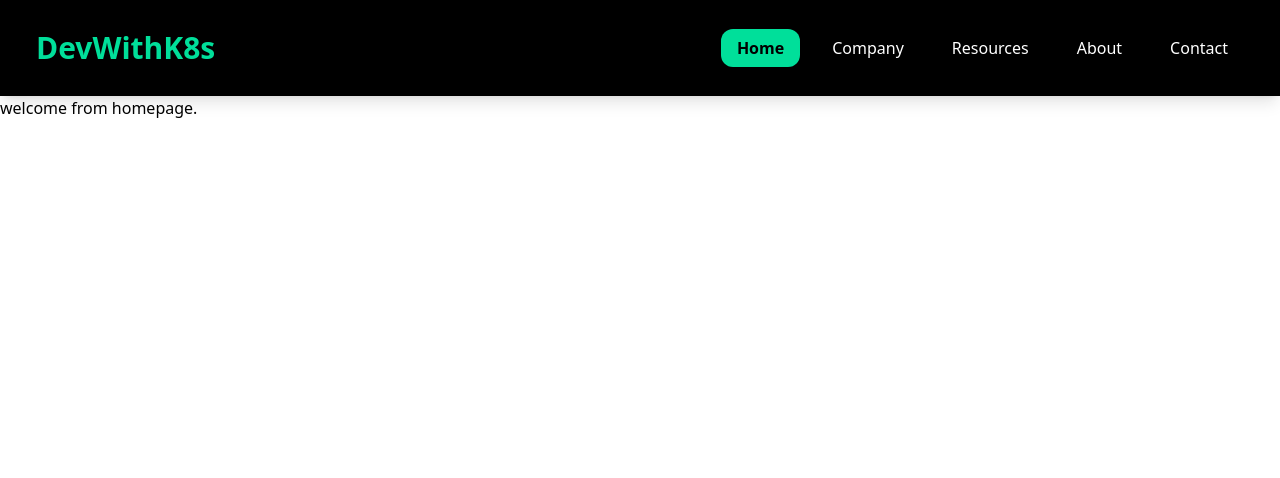
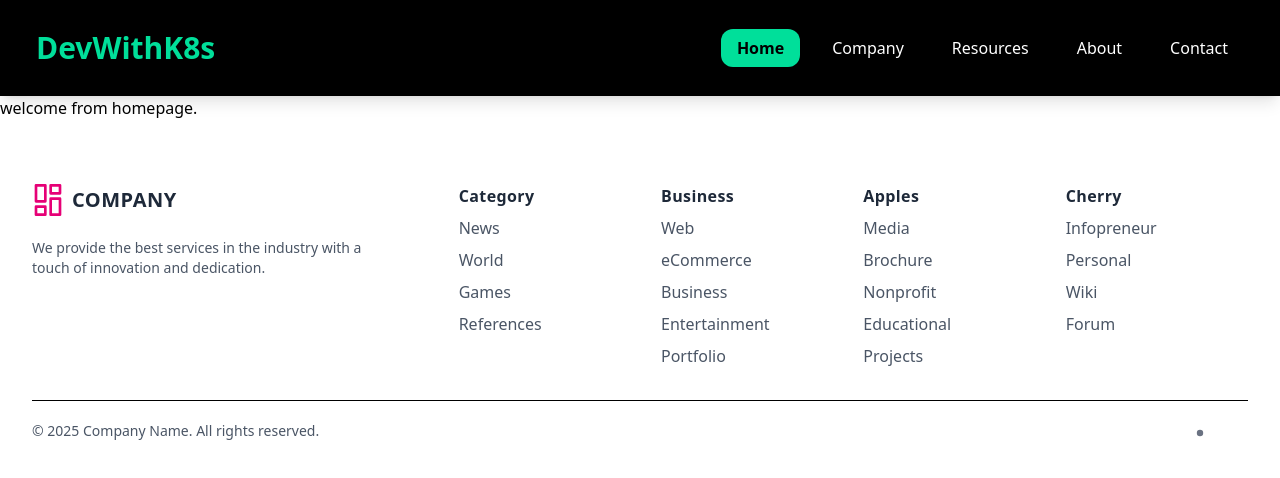
Before and after one commit to SYN606/DevWithK8s, a React (Vite) app: page / in a window 1280 px wide. Shown: the top 478 px of the page. Built offline with nearby package versions, Linux system fonts and the light colour scheme.

Commit message:
Footer Added

```diff
--- a/src/components/Base.jsx
+++ b/src/components/Base.jsx
@@ -1,11 +1,13 @@
 import { Outlet } from "react-router-dom";
 import Navbar from "./Navbar";
+import Footer from "./Footer";
 
 export default function Base() {
     return (
         <>
             <Navbar />
             <Outlet />
+            <Footer />
         </>
     );
 }
--- /dev/null
+++ b/src/components/Footer.jsx
@@ -0,0 +1,108 @@
+import { NavLink } from "react-router-dom";
+
+export default function Footer() {
+  return (
+    <footer className="px-4 pt-16 mx-auto sm:max-w-xl md:max-w-full lg:max-w-screen-xl md:px-24 lg:px-8">
+      <div className="grid gap-16 row-gap-10 mb-8 lg:grid-cols-6">
+        <div className="md:max-w-md lg:col-span-2">
+          <NavLink
+            to="/"
+            aria-label="Go home"
+            className="inline-flex items-center"
+          >
+            <svg
+              className="w-8 text-pink-600"
+              viewBox="0 0 24 24"
+              stroke="currentColor"
+              fill="none"
+              strokeWidth="2"
+              strokeLinecap="round"
+              strokeLinejoin="round"
+            >
+              <rect x="3" y="1" width="7" height="12" />
+              <rect x="3" y="17" width="7" height="6" />
+              <rect x="14" y="1" width="7" height="6" />
+              <rect x="14" y="11" width="7" height="12" />
+            </svg>
+            <span className="ml-2 text-xl font-bold tracking-wide text-gray-800 uppercase">
+              Company
+            </span>
+          </NavLink>
+          <p className="mt-4 text-sm text-gray-600">
+            We provide the best services in the industry with a touch of innovation and dedication.
+          </p>
+        </div>
+
+        <div className="grid grid-cols-2 gap-5 row-gap-8 lg:col-span-4 md:grid-cols-4">
+          {[
+            { title: "Category", links: ["News", "World", "Games", "References"] },
+            { title: "Business", links: ["Web", "eCommerce", "Business", "Entertainment", "Portfolio"] },
+            { title: "Apples", links: ["Media", "Brochure", "Nonprofit", "Educational", "Projects"] },
+            { title: "Cherry", links: ["Infopreneur", "Personal", "Wiki", "Forum"] }
+          ].map((section, idx) => (
+            <div key={idx}>
+              <p className="font-semibold tracking-wide text-gray-800">
+                {section.title}
+              </p>
+              <ul className="mt-2 space-y-2">
+                {section.links.map((link, i) => (
+                  <li key={i}>
+                    <NavLink
+                      to="/"
+                      className="text-gray-600 transition-colors duration-300 hover:text-pink-600"
+                    >
+                      {link}
+                    </NavLink>
+                  </li>
+                ))}
+              </ul>
+            </div>
+          ))}
+        </div>
+      </div>
+
+      <div className="flex flex-col justify-between pt-5 pb-10 border-t sm:flex-row">
+        <p className="text-sm text-gray-600">
+          © {new Date().getFullYear()} Company Name. All rights reserved.
+        </p>
+        <div className="flex items-center mt-4 space-x-4 sm:mt-0">
+          {[
+            {
+              href: "/",
+              icon: (
+                <svg viewBox="0 0 24 24" fill="currentColor" className="h-5">
+                  <path d="M24,4.6c-0.9,0.4-1.8..." />
+                </svg>
+              )
+            },
+            {
+              href: "/",
+              icon: (
+                <svg viewBox="0 0 30 30" fill="currentColor" className="h-6">
+                  <circle cx="15" cy="15" r="4" />
+                  <path d="M19.999,3h-10C6.14..." />
+                </svg>
+              )
+            },
+            {
+              href: "/",
+              icon: (
+                <svg viewBox="0 0 24 24" fill="currentColor" className="h-5">
+                  <path d="M22,0H2C0.895,0,0..." />
+                </svg>
+              )
+            }
+          ].map((item, index) => (
+            <NavLink
+              to={item.href}
+              key={index}
+              className="text-gray-500 transition-colors duration-300 hover:text-pink-600"
+            >
+              {item.icon}
+            </NavLink>
+          ))}
+        </div>
+      </div>
+    </footer>
+  );
+}
```
